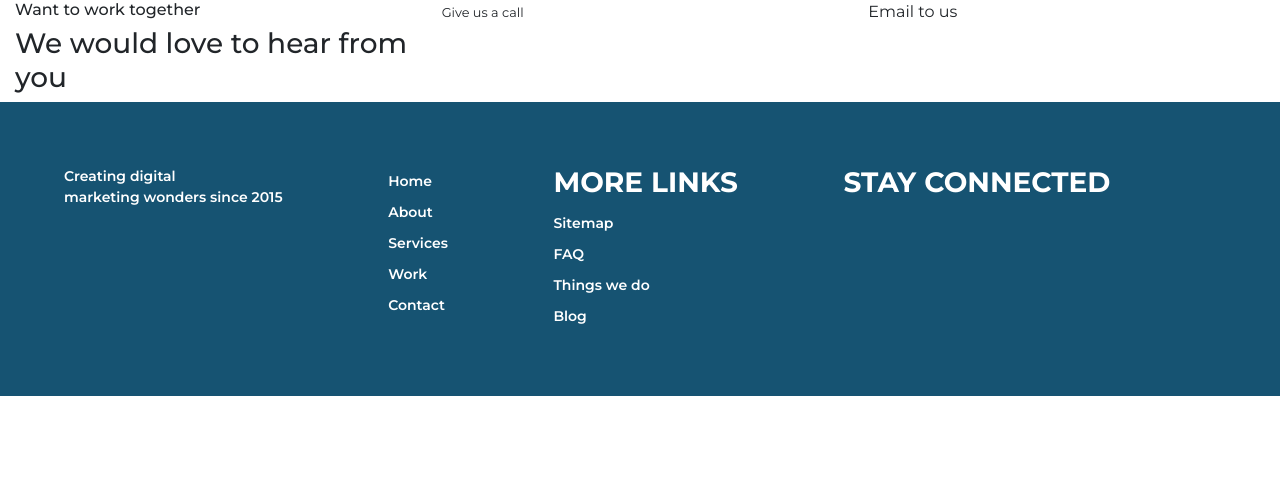
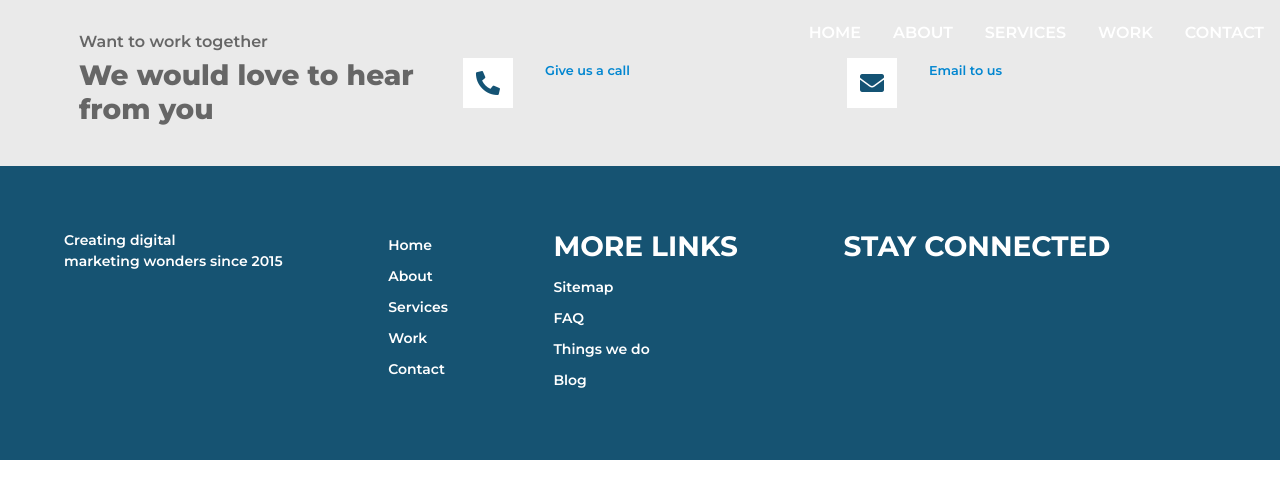
Before and after one commit to hettipower/dmp, a React (Create React App) app: page /DMP/work in a window 1280 px wide. Shown: the top 498 px of the page. Built offline with nearby package versions, Linux system fonts and the light colour scheme; no server answers.

Commit message:
contactDetails Components style and details

```diff
--- a/public/index.html
+++ b/public/index.html
@@ -15,7 +15,8 @@
       user's mobile device or desktop. See https://developers.google.com/web/fundamentals/web-app-manifest/
     -->
     <link rel="manifest" href="%PUBLIC_URL%/manifest.json" />
-    <link href="https://fonts.googleapis.com/css?family=Montserrat:300,400,500,600,700,800,900&display=swap" rel="stylesheet">
+    <link href="https://fonts.googleapis.com/css?family=Montserrat:300,400,500,600,700,800,900&display=swap" rel="stylesheet" />
+    <link rel="stylesheet" href="https://use.fontawesome.com/releases/v5.7.2/css/all.css" />
 
     <script src="https://code.jquery.com/jquery-3.2.1.slim.min.js"></script>
     <!--
--- a/src/App.js
+++ b/src/App.js
@@ -2,7 +2,7 @@ import React from 'react';
 import { connect } from 'react-redux';
 import { Switch , Route } from 'react-router-dom';
 
-import { setSiteLogo , setFooterLogo , setCopyrights , setSocialMedia } from './redux/common/common.actions';
+import { setSiteLogo , setFooterLogo , setCopyrights , setSocialMedia , setContactNo , setEmail } from './redux/common/common.actions';
 import {
   setMainBanner ,
   setBannerText ,
@@ -45,7 +45,9 @@ class App extends React.Component {
       setClients ,
       setTestimonials ,
       setPortfolios ,
-      setBlogPosts
+      setBlogPosts ,
+      setContactNo ,
+      setEmail
     } = this.props;
 
     //Get Common Params
@@ -55,6 +57,8 @@ class App extends React.Component {
       setFooterLogo(response.data.footerLogo);
       setCopyrights(response.data.copyrights);
       setSocialMedia(response.data.socialMedia);
+      setContactNo(response.data.contactNo);
+      setEmail(response.data.email);
     });
 
     //Get Home Page Content
@@ -114,6 +118,8 @@ const mapDispatchToProps = dispatch => ({
   setTestimonials : (testimonials) => dispatch(setTestimonials(testimonials)),
   setPortfolios : (portfolios) => dispatch(setPortfolios(portfolios)),
   setBlogPosts : (blogPosts) => dispatch(setBlogPosts(blogPosts)),
+  setContactNo : (contactNo) => dispatch(setContactNo(contactNo)),
+  setEmail : (email) => dispatch(setEmail(email)),
 });
 
 export default connect(null,mapDispatchToProps)(App);
--- a/src/components/contact-details/contact-details.component.jsx
+++ b/src/components/contact-details/contact-details.component.jsx
@@ -1,24 +1,37 @@
 import React from 'react';
+import { connect } from 'react-redux';
+import { createStructuredSelector } from 'reselect';
+
+import { selectContactNo , selectEmail } from '../../redux/common/common.selectors';
 
 import './contact-details.styles.scss';
 
-const ContactDetails = () => (
+const ContactDetails = ({ contactNo , email }) => (
     <div className="contactDetailsWrap d-flex justify-content-between flex-wrap">
         <div className="titles col-md-4 col-12">
             <h6>Want to work together</h6>
             <h3>We would love to hear from you</h3>
         </div>
         <div className="contactDetail d-flex col-md-4 col-12">
-            <div className="iconWrap"></div>
+            <div className="iconWrap"><i className="fas fa-phone fa-flip-horizontal"></i></div>
             <div className="detail">
                 <small>Give us a call</small>
+                {contactNo}
             </div>
         </div>
         <div className="contactDetail d-flex col-md-4 col-12">
-            <div className="iconWrap">Email to us</div>
-            <div className="detail"></div>
+            <div className="iconWrap"><i className="fas fa-envelope"></i></div>
+            <div className="detail">
+                <small>Email to us</small>
+                {email}
+            </div>
         </div>
     </div>
 );
 
-export default ContactDetails;
+const mapStateToProps = createStructuredSelector({
+    contactNo : selectContactNo,
+    email : selectEmail
+});
+
+export default connect(mapStateToProps)(ContactDetails);
--- a/src/components/contact-details/contact-details.styles.scss
+++ b/src/components/contact-details/contact-details.styles.scss
@@ -0,0 +1,42 @@
+.contactDetailsWrap {
+    background-color: #eaeaea;
+    padding: 2rem 4rem;
+    color: #666666;
+
+    .titles {
+        h3 {
+            font-weight: 800;
+        }
+
+        h6 {
+            font-weight: 600;
+        }
+    }
+
+    .contactDetail {
+        margin-top: auto;
+        margin-bottom: auto;
+
+        .iconWrap{
+            background-color: #ffffff;
+            width: 50px;
+            height: 50px;
+            display: inline-flex;
+            justify-content: center;
+            align-items: center;
+            font-size: 1.5rem;
+            color: #145374;
+        }
+
+        .detail {
+            padding-left: 2rem;
+            color: #666666;
+            font-weight: 700;
+
+            small {
+                color: #0286d0;
+                font-weight: 600;
+            }
+        }
+    }
+}
--- a/src/redux/common/common.actions.js
+++ b/src/redux/common/common.actions.js
@@ -19,3 +19,13 @@ export const setSocialMedia = socialMedia => ({
     type : commonActionTypes.SET_SOCIAL_MEDIA,
     payload : socialMedia
 });
+
+export const setContactNo = contactNo => ({
+    type : commonActionTypes.SET_CONTACT_NO,
+    payload : contactNo
+});
+
+export const setEmail = email => ({
+    type : commonActionTypes.SET_EMAIL,
+    payload : email
+});
--- a/src/redux/common/common.reducer.js
+++ b/src/redux/common/common.reducer.js
@@ -5,6 +5,8 @@ const INITIAL_STATE = {
     copyrights: null,
     socialMedia : null,
     footerLogo : null,
+    contactNo : null,
+    email : null
 }
 
 const commonReducer = ( state = INITIAL_STATE , action ) => {
@@ -29,6 +31,16 @@ const commonReducer = ( state = INITIAL_STATE , action ) => {
                 ...state,
                 socialMedia : action.payload
             }
+        case commonActionTypes.SET_CONTACT_NO:
+            return {
+                ...state,
+                contactNo : action.payload
+            }
+        case commonActionTypes.SET_EMAIL:
+            return {
+                ...state,
+                email : action.payload
+            }
         default:
             return state;
     }
--- a/src/redux/common/common.selectors.js
+++ b/src/redux/common/common.selectors.js
@@ -21,3 +21,13 @@ export const selectCopyrights = createSelector(
     [selectCommonAPI],
     (common) => common.copyrights
 );
+
+export const selectContactNo = createSelector(
+    [selectCommonAPI],
+    (common) => common.contactNo
+);
+
+export const selectEmail = createSelector(
+    [selectCommonAPI],
+    (common) => common.email
+);
--- a/src/redux/common/common.types.js
+++ b/src/redux/common/common.types.js
@@ -3,4 +3,6 @@ export const commonActionTypes = {
     SET_SOCIAL_MEDIA : 'SET_SOCIAL_MEDIA',
     SET_FOOTER_LOGO : 'SET_FOOTER_LOGO',
     SET_COPYRIGHT : 'SET_COPYRIGHT',
+    SET_CONTACT_NO : 'SET_CONTACT_NO',
+    SET_EMAIL : 'SET_EMAIL',
 }
```
